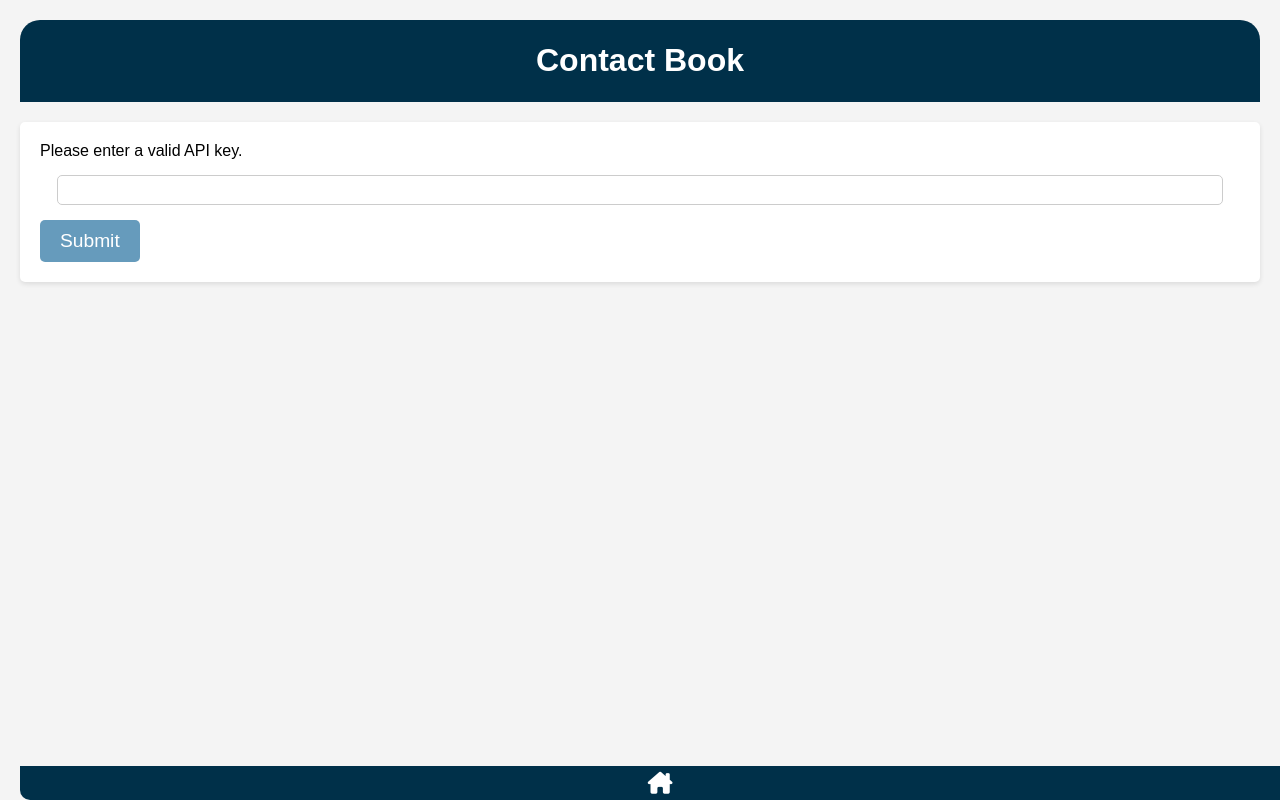
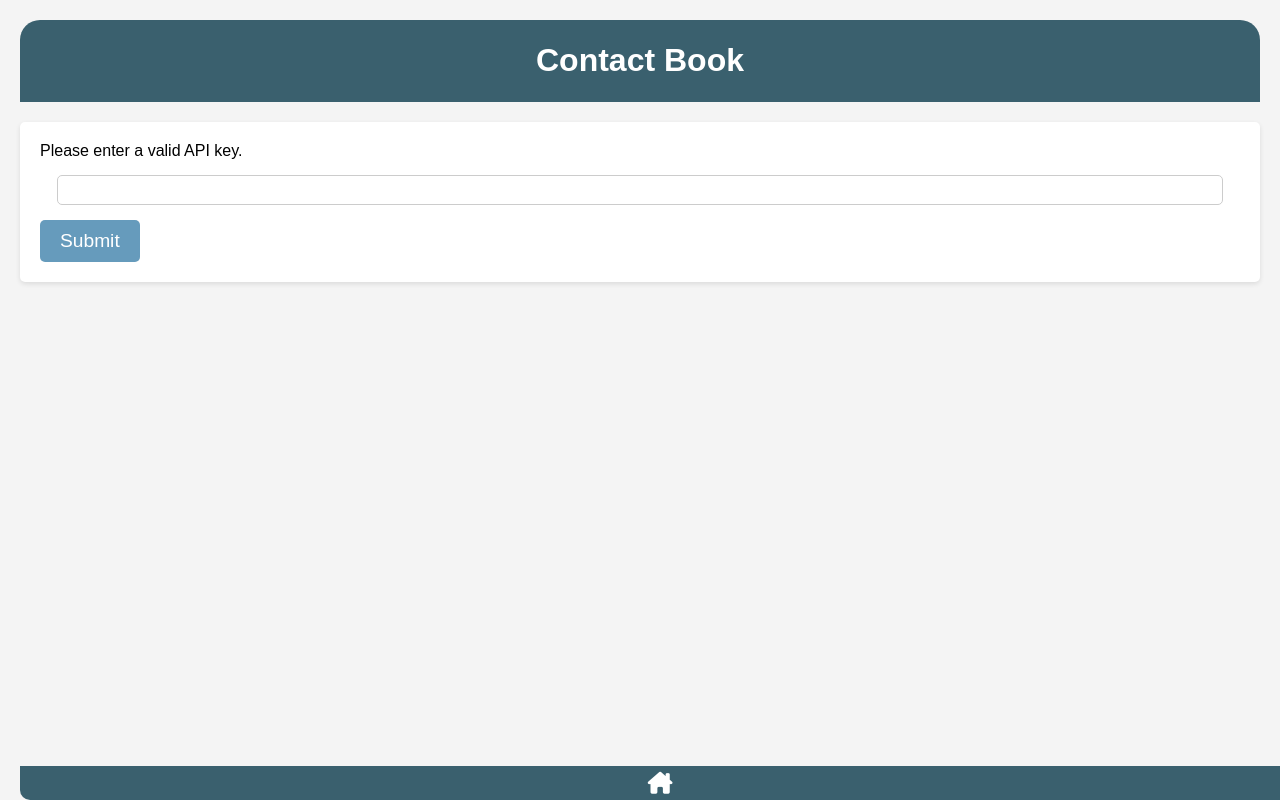
Before and after one commit to Kamogelo-Kedige/Contact-Book-App, a plain HTML site: page enter-api-key.html in a window 1280 px wide. Drawn offline with Linux system fonts and the light colour scheme.

Commit message:
updated style

```diff
--- a/enter-api-key.html
+++ b/enter-api-key.html
@@ -4,6 +4,11 @@
 <head>
     <title>API Key</title>
     <meta charset="UTF-8">
+
+    <!--Favicon Link-->
+    <link rel="shortcut icon" href="img/favicon-32x32.png" type="image/x-icon">
+
+    <!--Styling-->
     <link rel="stylesheet" href="style/style.css">
     <!-- Font Awesome icons -->
     <script src="https://kit.fontawesome.com/1626dc2da5.js" crossorigin="anonymous"></script>
--- a/style/style.css
+++ b/style/style.css
@@ -23,7 +23,7 @@ section {
 
 header {
   display: block;
-  background-color: #003049;
+  background-color: #3a606e;
   color: white;
   padding: 1px 0px;
   width: 100%;
@@ -99,7 +99,7 @@ footer {
   justify-content: space-evenly; /* Equal spacing between buttons */
   align-items: center;
   padding: 5px 0;
-  background-color: #003049;
+  background-color: #3a606e;
   color: white;
   position: fixed;
   bottom: 0;
```
Also changed, not shown: addContact.html (+3 -0 lines), editContact.html (+3 -0 lines), index.html (+3 -0 lines), img/favicon-32x32.png (added).
